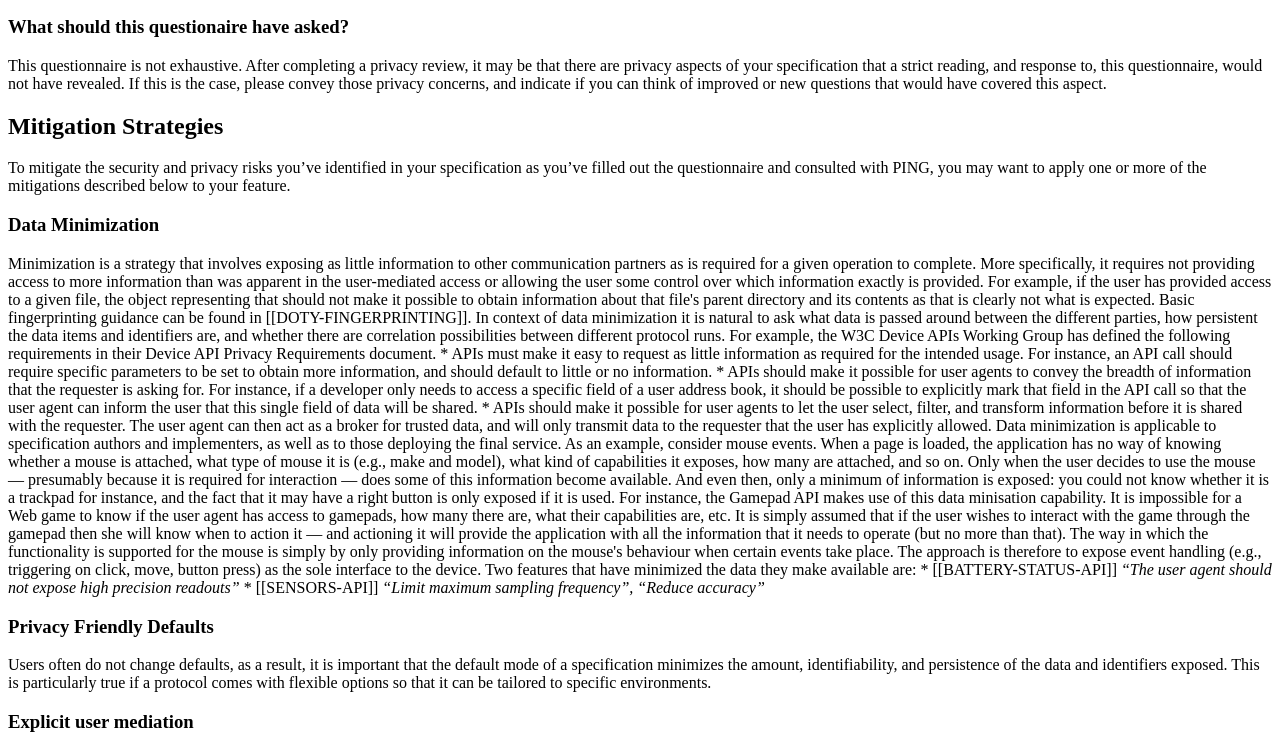
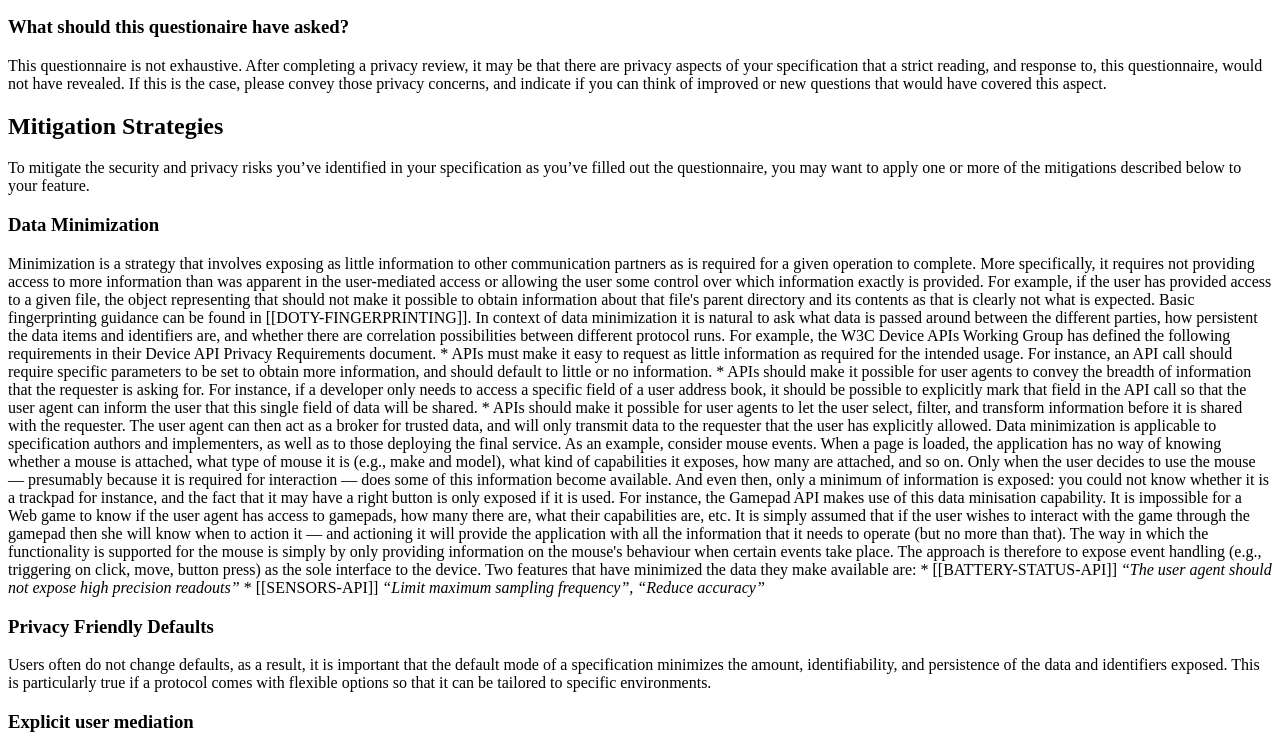
Before and after one commit to w3ctag/security-questionnaire, a plain HTML site: page index.src.html in a window 1280 px wide. Shown: the part 5356-6108 px from the top of the page. Drawn offline with Linux system fonts and the light colour scheme.

Commit message:
Simplification
As per the comment on the commit. I do not feel it breaks anything at it is already clear by now that consultations are encouraged.

```diff
--- a/index.src.html
+++ b/index.src.html
@@ -758,7 +758,7 @@ Version History: https://github.com/w3ctag/security-questionnaire/commits/master
   </h2>
 
   To mitigate the security and privacy risks you’ve identified in your
-  specification as you’ve filled out the questionnaire and consulted with PING,
+  specification as you’ve filled out the questionnaire,
   you may want to apply one or more of the mitigations described below to your
   feature.
 
```
